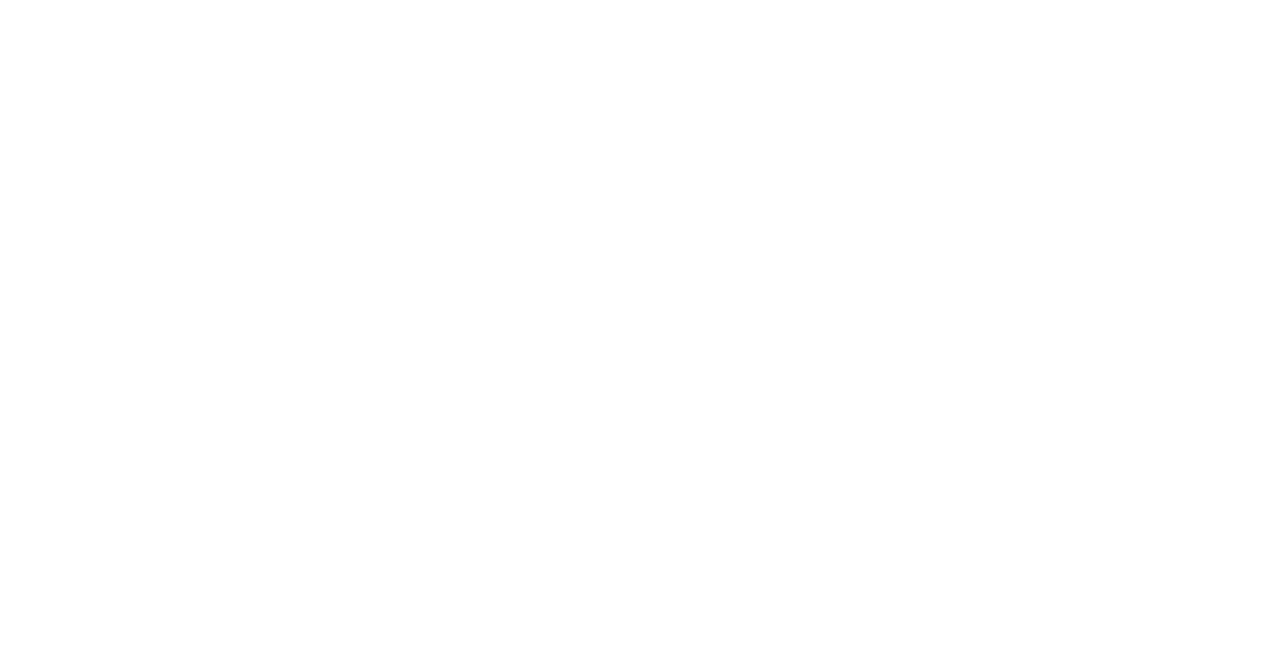
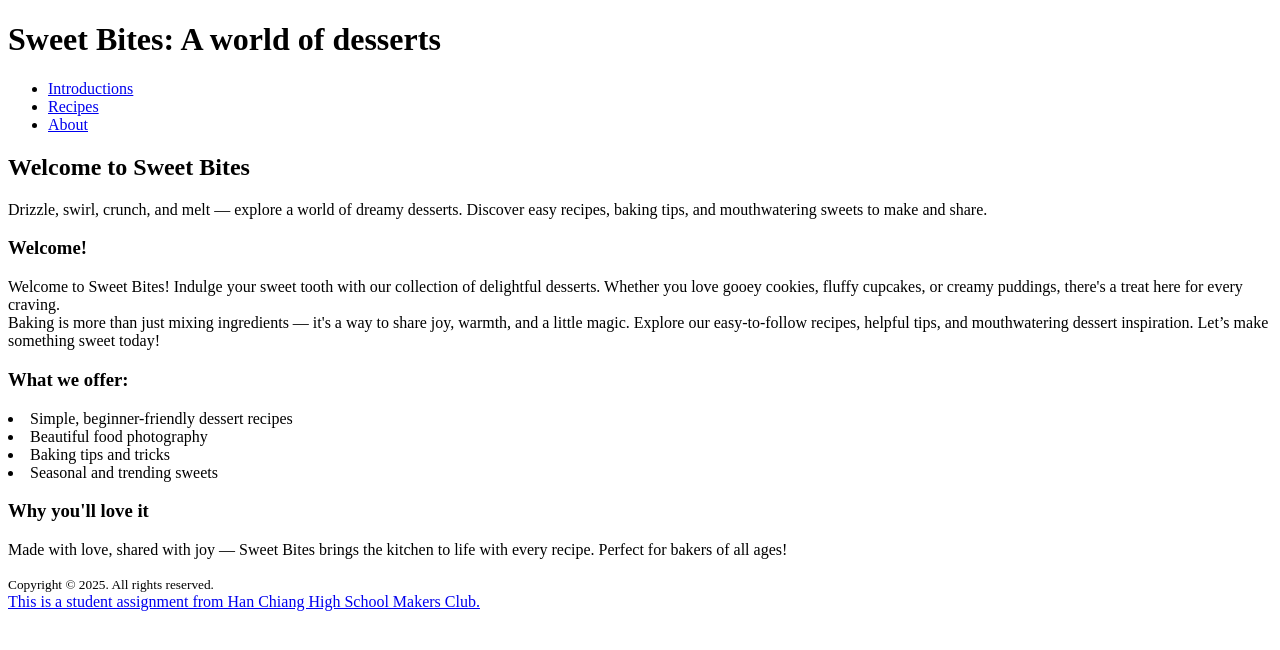
Before and after one commit to wenxiiiiii/wenxiiiiii.github.io, a plain HTML site: page index.html in a window 1280 px wide. Drawn offline with Linux system fonts and the light colour scheme.

Commit message:
Update index.html

```diff
--- a/index.html
+++ b/index.html
@@ -1,6 +1,52 @@
 <!DOCTYPE html>
+<html lang="en">
 <html>
   <head>
-    <title>Portfolio - Homepage</title>
+    <title>Sweet Bites: A world of desserts</title>
+    <meta charset="utf-8">
   </head>
+        <body>
+            <header>
+                <h1>Sweet Bites: A world of desserts</h1>
+                  <nav class="navbar">
+                      <ul class="nav-links">
+                          <li><a href="#introductions">Introductions</a></li>
+                          <li><a href="#recipes">Recipes</a></li>
+                          <li><a href="#about">About</a></li>
+                      </ul>
+                  </nav>
+                </nav>
+
+                <h2>Welcome to Sweet Bites</h2>
+                <p>Drizzle, swirl, crunch, and melt — explore a world of dreamy desserts. Discover easy recipes, baking tips, and mouthwatering sweets to make and share.</p>
+                  <figure>
+                  </figure>
+            </header>
+            <main>
+                <section><!--1st section, image part-->
+                   <h3>Welcome!</h3>
+                    <p>Welcome to Sweet Bites!
+                    Indulge your sweet tooth with our collection of delightful desserts. Whether you love gooey cookies, fluffy cupcakes, or creamy puddings, there's a treat here for every craving.<br>
+                    Baking is more than just mixing ingredients — it's a way to share joy, warmth, and a little magic. Explore our easy-to-follow recipes, helpful tips, and mouthwatering dessert inspiration. Let’s make something sweet today!</p>
+                </section>
+
+                <section><!--introduction, what we offer, etc-->
+                    <h3>What we offer:</h3>
+                     <p><li>Simple, beginner-friendly dessert recipes <br></li>
+                       <li>Beautiful food photography<br></li>
+                       <li>Baking tips and tricks<br></li>
+                       <li>Seasonal and trending sweets<br></li>
+                     </p>
+                </section>
+                    <h3>Why you'll love it</h3>
+                    <p>Made with love, shared with joy — Sweet Bites brings the kitchen to life with every recipe. Perfect for bakers of all ages!</p>
+                <section>
+                </section>
+            </main>
+            <footer>
+              <small>Copyright &copy; 2025. All rights reserved.</small><br>
+              <a href="https://penangmaker.com/" target="_blank">This is a student assignment from Han Chiang High School Makers Club.</a>
+            </footer>
+        </body>
+
 </html>
```
